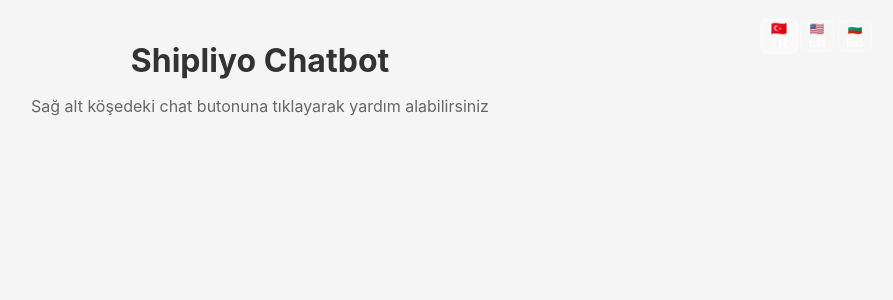
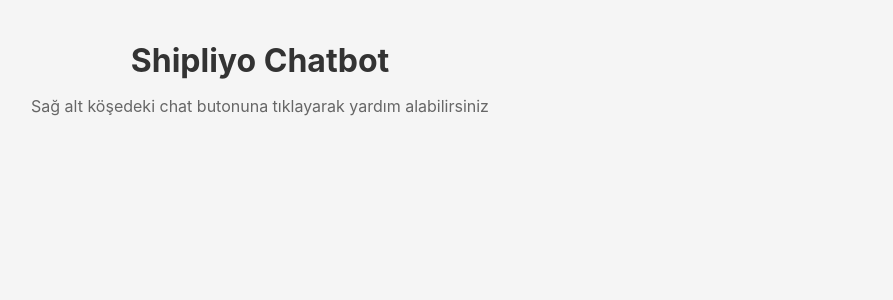
Before and after one commit to ogzhnilhn25-alt/shipliyo-chatbot, a Flask app: page / in a window 1280 px wide. Shown: the top 300 px of the page, without its empty margins (380-1273 px from the left). Run offline with Flask 3, Linux system fonts and the light colour scheme; some libraries are stand-ins or nearby versions.

Commit message:
🔧 yeni index

```diff
--- a/templates/index.html
+++ b/templates/index.html
@@ -26,45 +26,9 @@
             color: #666;
             font-size: 16px;
         }
-
-        /* DİL BUTONLARI */
-        .language-buttons {
-            position: fixed;
-            top: 20px;
-            right: 20px;
-            display: flex;
-            gap: 10px;
-            z-index: 1000;
-        }
-        .lang-btn {
-            padding: 8px 16px;
-            border: 2px solid #0066CC;
-            background: white;
-            color: #0066CC;
-            border-radius: 20px;
-            cursor: pointer;
-            font-size: 14px;
-            font-weight: 600;
-            transition: all 0.3s ease;
-        }
-        .lang-btn:hover {
-            background: #0066CC;
-            color: white;
-        }
-        .lang-btn.active {
-            background: #0066CC;
-            color: white;
-        }
     </style>
 </head>
 <body>
-    <!-- DİL BUTONLARI -->
-    <div class="language-buttons">
-        <button class="lang-btn active" onclick="changeLanguage('tr')">🇹🇷 TR</button>
-        <button class="lang-btn" onclick="changeLanguage('en')">🇺🇸 EN</button>
-        <button class="lang-btn" onclick="changeLanguage('bg')">🇧🇬 BG</button>
-    </div>
-
     <div class="container">
         <div class="header">
             <h1>Shipliyo Chatbot</h1>
@@ -73,32 +37,5 @@
     </div>
 
     <script src="/static/shipliyo-widget.js"></script>
-
-    <script>
-        function changeLanguage(lang) {
-            // Butonları güncelle
-            document.querySelectorAll('.lang-btn').forEach(btn => {
-                btn.classList.remove('active');
-            });
-            event.target.classList.add('active');
-
-            // Chatbot dilini değiştir - main.js'deki doğru fonksiyon ismini buraya yazacağız
-            if (window.shipliyoWidget && window.shipliyoWidget.setLanguage) {
-                window.shipliyoWidget.setLanguage(lang);
-            }
-
-            // Sayfa başlığını güncelle
-            updatePageTitle(lang);
-        }
-
-        function updatePageTitle(lang) {
-            const titles = {
-                'tr': 'Shipliyo Chatbot',
-                'en': 'Shipliyo Chatbot',
-                'bg': 'Shipliyo Chatbot'
-            };
-            document.title = titles[lang] || titles['tr'];
-        }
-    </script>
 </body>
 </html>
```
